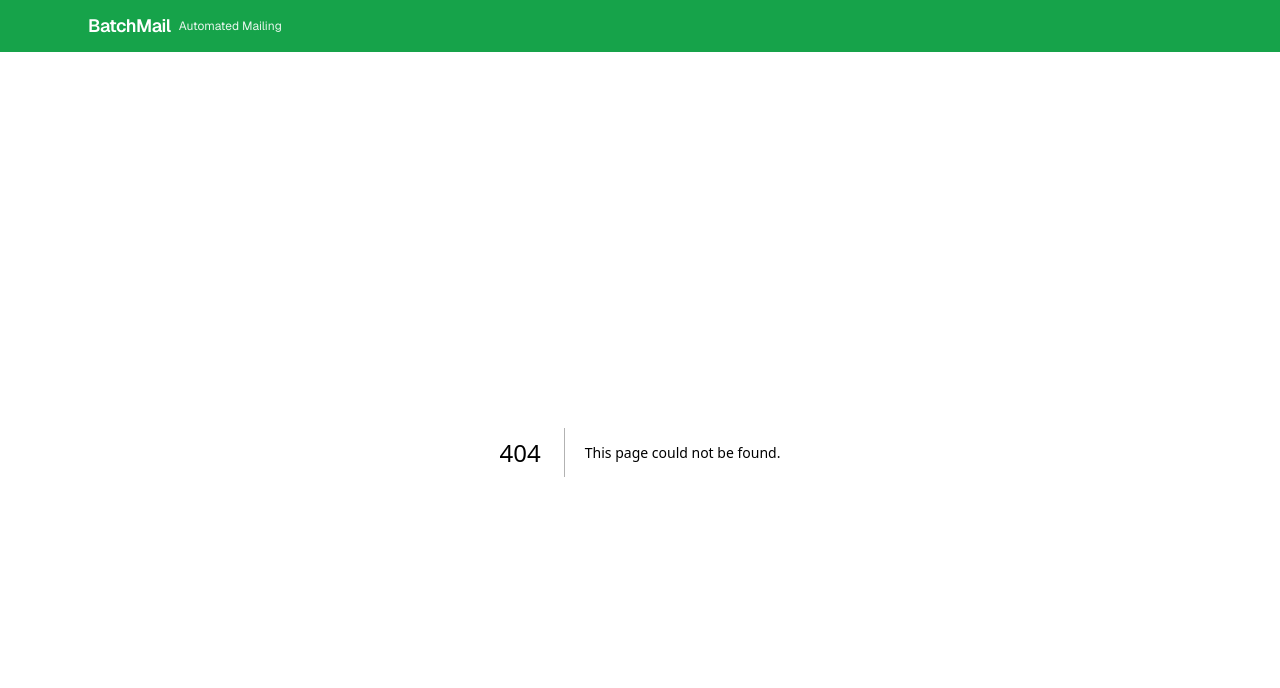
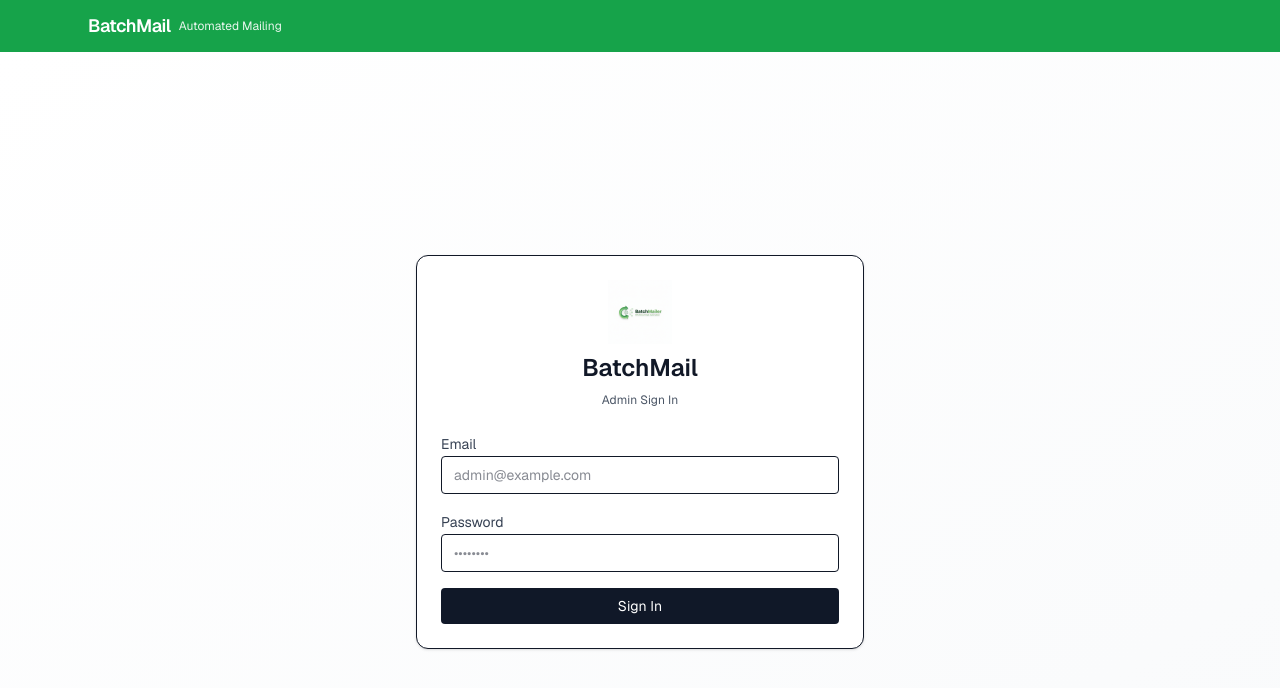
Before and after one commit to red-sakai/BatchMail, a Next.js app: page /login in a window 1280 px wide. Before the commit this address had no page. Shown: the top 688 px of the page. Built offline with nearby package versions, Linux system fonts and the light colour scheme.

Commit message:
feat: implement authentication API and login UI components

```diff
--- /dev/null
+++ b/app/api/auth/login/route.ts
@@ -0,0 +1,25 @@
+import { NextResponse } from 'next/server';
+import crypto from 'crypto';
+
+type LoginBody = { email?: string; password?: string };
+
+export async function POST(req: Request) {
+  let body: LoginBody = {};
+  try { body = await req.json() as LoginBody; } catch {}
+  const { email, password } = body || {} as LoginBody;
+  const ADMIN_EMAIL = process.env.ADMIN_EMAIL;
+  const ADMIN_PASSWORD = process.env.ADMIN_PASSWORD;
+  if (!ADMIN_EMAIL || !ADMIN_PASSWORD) {
+    return NextResponse.json({ ok:false, error:'Admin credentials not configured' }, { status:500 });
+  }
+  if (!email || !password) {
+    return NextResponse.json({ ok:false, error:'Missing email or password' }, { status:400 });
+  }
+  if (email !== ADMIN_EMAIL || password !== ADMIN_PASSWORD) {
+    return NextResponse.json({ ok:false, error:'Invalid credentials' }, { status:401 });
+  }
+  const token = crypto.randomBytes(32).toString('hex');
+  const res = NextResponse.json({ ok:true });
+  res.cookies.set('batchmail_auth', token, { httpOnly: true, secure: true, path: '/', sameSite: 'lax', maxAge: 60 * 60 });
+  return res;
+}
--- /dev/null
+++ b/app/api/auth/logout/route.ts
@@ -0,0 +1,7 @@
+import { NextResponse } from 'next/server';
+
+export async function POST() {
+  const res = NextResponse.json({ ok:true });
+  res.cookies.set('batchmail_auth', '', { httpOnly: true, secure: true, path: '/', maxAge: 0 });
+  return res;
+}
--- /dev/null
+++ b/app/login/page.tsx
@@ -0,0 +1,73 @@
+"use client";
+
+import Image from "next/image";
+import { useRouter, useSearchParams } from "next/navigation";
+import { Suspense } from "react";
+import { useState } from "react";
+
+function LoginInner() {
+  const router = useRouter();
+  const searchParams = useSearchParams();
+  const redirect = searchParams.get('redirect') || '/';
+  const [email, setEmail] = useState('');
+  const [password, setPassword] = useState('');
+  const [error, setError] = useState<string | null>(null);
+  const [loading, setLoading] = useState(false);
+
+  const onSubmit = async (e: React.FormEvent) => {
+    e.preventDefault();
+    setError(null);
+    setLoading(true);
+    try {
+      const res = await fetch('/api/auth/login', {
+        method: 'POST',
+        headers: { 'Content-Type': 'application/json' },
+        body: JSON.stringify({ email, password }),
+      });
+      const data = await res.json();
+      if (!res.ok || !data.ok) {
+        setError(data.error || 'Login failed');
+      } else {
+        router.replace(redirect);
+      }
+    } catch (e) {
+      setError((e as Error).message);
+    } finally {
+      setLoading(false);
+    }
+  };
+
+  return (
+    <main className="min-h-screen bg-gradient-to-br from-white to-gray-50 flex items-center justify-center p-6">
+      <div className="w-full max-w-md bg-white border rounded-xl shadow-sm p-6 space-y-6">
+        <div className="flex flex-col items-center gap-2">
+          <Image src="/batchmailer.png" alt="BatchMailer" width={96} height={96} className="h-16 w-16" unoptimized />
+          <h1 className="text-2xl font-semibold">BatchMail</h1>
+          <p className="text-xs text-gray-600">Admin Sign In</p>
+        </div>
+        <form onSubmit={onSubmit} className="space-y-4">
+          <div className="space-y-1">
+            <label className="text-sm text-gray-700">Email</label>
+            <input type="email" value={email} onChange={e => setEmail(e.target.value)} className="w-full border rounded px-3 py-2 text-sm" placeholder="admin@example.com" required />
+          </div>
+          <div className="space-y-1">
+            <label className="text-sm text-gray-700">Password</label>
+            <input type="password" value={password} onChange={e => setPassword(e.target.value)} className="w-full border rounded px-3 py-2 text-sm" placeholder="••••••••" required />
+          </div>
+          {error && <div className="text-sm text-red-600">{error}</div>}
+          <button type="submit" disabled={loading} className="w-full px-3 py-2 rounded bg-gray-900 text-white text-sm hover:bg-black disabled:opacity-50">
+            {loading ? 'Signing in…' : 'Sign In'}
+          </button>
+        </form>
+      </div>
+    </main>
+  );
+}
+
+export default function LoginPage() {
+  return (
+    <Suspense fallback={<div className="min-h-screen flex items-center justify-center">Loading…</div>}>
+      <LoginInner />
+    </Suspense>
+  );
+}
--- /dev/null
+++ b/middleware.ts
@@ -0,0 +1,37 @@
+import { NextRequest, NextResponse } from 'next/server';
+
+// Paths that do not require auth
+const PUBLIC_PATHS = new Set([
+  '/login',
+  '/api/auth/login',
+  '/api/auth/logout',
+  '/_next',
+  '/favicon.ico',
+]);
+
+function isPublicPath(pathname: string) {
+  if (pathname === '/') return false; // gate root
+  if (pathname.startsWith('/_next')) return true;
+  for (const p of PUBLIC_PATHS) {
+    if (pathname === p || pathname.startsWith(p + '/')) return true;
+  }
+  // Allow static assets in /public (served at root)
+  if (/[.](png|jpg|jpeg|gif|svg|webp|ico|txt|json|xml|css|js|map)$/i.test(pathname)) return true;
+  return false;
+}
+
+export function middleware(req: NextRequest) {
+  const { pathname } = req.nextUrl;
+  if (isPublicPath(pathname)) return NextResponse.next();
+  const token = req.cookies.get('batchmail_auth')?.value;
+  if (!token) {
+    const loginUrl = new URL('/login', req.url);
+    loginUrl.searchParams.set('redirect', pathname);
+    return NextResponse.redirect(loginUrl);
+  }
+  return NextResponse.next();
+}
+
+export const config = {
+  matcher: ['/((?!api/auth/login|api/auth/logout).*)'],
+};
```
Also changed, not shown: public/batchmailer.png (added).
